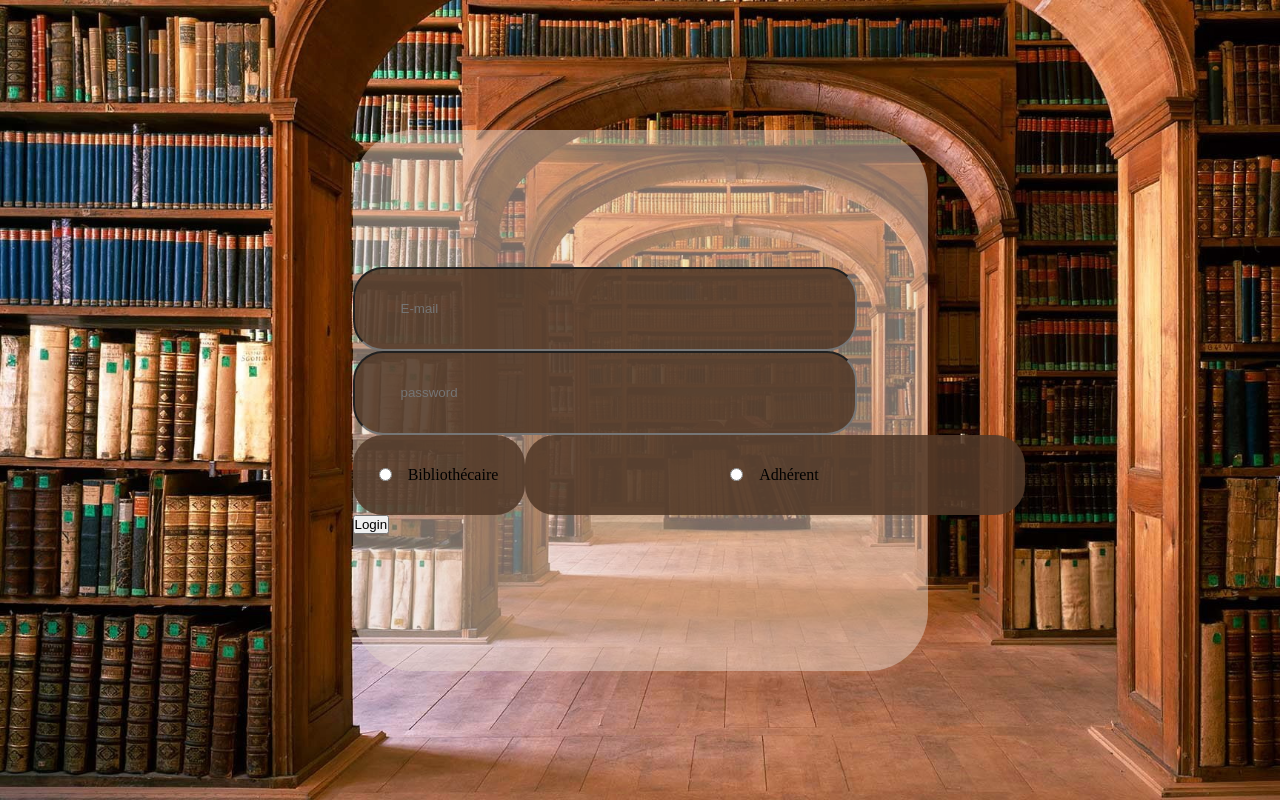
After one commit to aminaassaid1/Gestion_des_emprunts_d-ouvrages_dans_une_m-diath-que_publique., a PHP site: page /signin.php in a window 1280 px wide. The commit adds this page. Run offline with PHP 8.4, Linux system fonts and the light colour scheme.

Commit message:
Add files via upload

```diff
--- a/client/homeadr.php
+++ b/client/homeadr.php
@@ -143,7 +143,7 @@ $con = mysqli_connect('localhost', 'root', '', 'gestion_des_emprunts');
                                     <p>Type : <?php echo $lighn["type_ouvrage"]?></p>
                                 </div>
                                 <form action="reservationadr.php" method="GET">
-                                    <input type="submit" value="reserve" name="reserve">
+                                    <input type="submit" value="reserve" class="btn btn-success" name="reserve">
                                     <input type='hidden' value="<?=$lighn["ID_ouvrage"]?>" class='d-none' name='ID_ouv' id='id'>
                                 </form>
                             </div>
--- a/client/reservationadr.php
+++ b/client/reservationadr.php
@@ -42,7 +42,7 @@ if (isset($_GET['reserve'])){
 
     $sqlres= "INSERT INTO `reservation`( `ID_adhérent`, `ID_ouvrage`) VALUES ('$id_adr','$idouv')";
     mysqli_query($con,$sqlres);
-    header('Location: my_reservation.php?response=ok');
+    header('Location: homeadr.php?response=ok');
     exit();
 
 };
--- /dev/null
+++ b/client/signin.css
@@ -0,0 +1,61 @@
+*{
+    padding: 0;
+    margin: 0;
+}
+.main{
+    display: flex;
+    flex-direction: column;
+    justify-content: center;
+    align-items: center;
+    height: 100vh !important;
+    background-image: url(img/background.jpg);
+    background-repeat: no-repeat;
+    background-size: cover;
+}
+.login{
+    display: flex;
+flex-direction: column;
+justify-content: center;
+/* align-items: center; */
+padding: 6px 0px;
+gap: 1rem;
+
+width: 575px;
+height: 529px;
+
+background: rgba(228, 212, 200, 0.49);
+border-radius: 60px;
+
+/* Inside auto layout */
+
+flex: none;
+order: 0;
+flex-grow: 0;
+}
+
+.infoLog{
+    display: flex;
+flex-direction: row;
+justify-content: center;
+align-items: center;
+padding: 10px 46px;
+gap: 1rem;
+
+width: 408px;
+height: 60px;
+
+background: rgba(82, 58, 40, 0.88);
+border-radius: 30px;
+
+/* Inside auto layout */
+
+flex: none;
+order: 0;
+flex-grow: 0;
+}
+
+.radio{
+ display: flex;
+ flex-direction: row;
+
+}
--- /dev/null
+++ b/client/signin.php
@@ -0,0 +1,38 @@
+<!DOCTYPE html>
+<html lang="en">
+<head>
+    <meta charset="UTF-8">
+    <meta http-equiv="X-UA-Compatible" content="IE=edge">
+    <meta name="viewport" content="width=device-width, initial-scale=1.0">
+    <link rel="stylesheet" href="signin.css">
+    <title>Document</title>
+</head>
+<body>
+        <div class="main">
+                <div class="login">
+                    <form action="" method="post">
+                    <div>
+                        <input class="infoLog" type="text" placeholder="E-mail" >
+                    </div>
+                    <div>
+                        <input class="infoLog" type="text" placeholder="password">
+                    </div>
+                        <div class ="radio">
+                        <div class="infoLog" style="width: 80px;" >
+                        <input type="radio" id="bibliothécaire" name="info" value="Bibliothécaire">
+                        <label for="bibliothécaire">Bibliothécaire</label>
+                    </div>
+                    <div class="infoLog" style="width: 80x;;" >
+                        <input type="radio" id="adhérent" name="info" value="Adhérent">
+                        <label for="adhérent">Adhérent</label>
+                    </div>
+                        </div>
+                    <div>
+                        <input type="submit" value="Login" placeholder="LOGIN">
+                    </form>
+                    </div>
+                </div>
+            </div>
+
+</body>
+</html>
--- a/client/signinadh.php
+++ b/client/signinadh.php
@@ -43,7 +43,7 @@ if (is_array($row)) {
                         <input class="infoLog" type="email" name="email" placeholder="E-mail" >
                     </div>
                     <div>
-                        <input class="infoLog" type="text" name="password" placeholder="password">
+                        <input class="infoLog" type="password" name="password" placeholder="password">
                     </div>
                         <div class ="radio">
                             <div>
```
